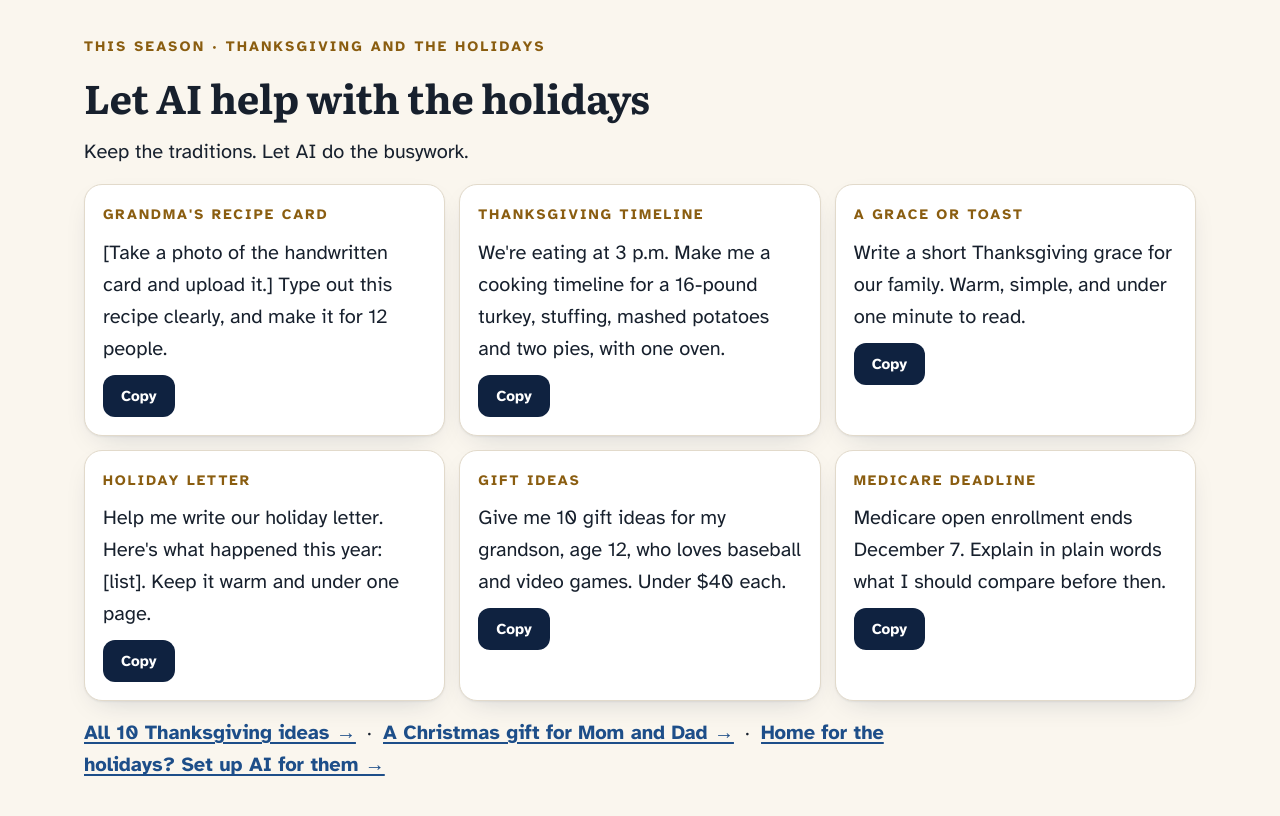
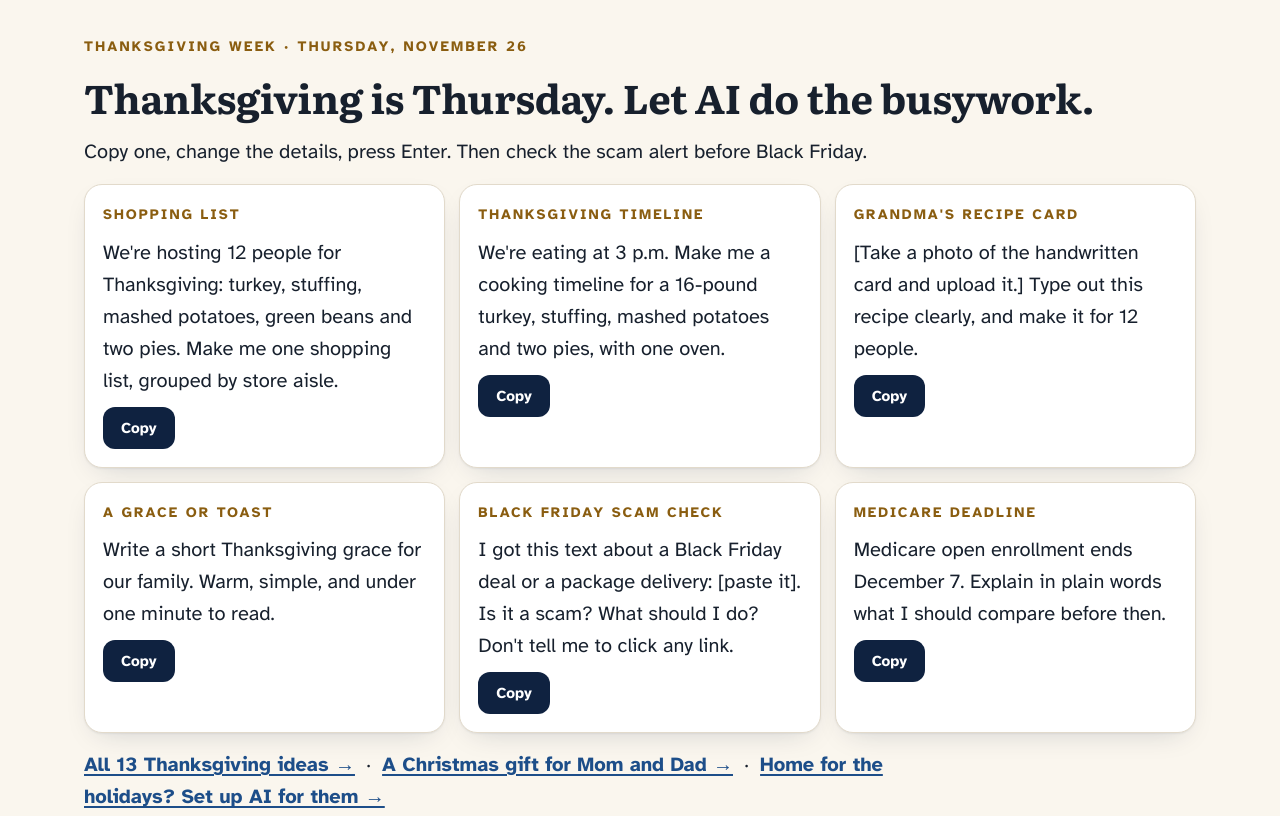
Before and after one commit to glennextchapters27-lgtm/boomersaipassage, a plain HTML site: page index.html in a window 1280 px wide. Shown: the part 2400-3216 px from the top of the page. Drawn offline with Linux system fonts and the light colour scheme.

Commit message:
Thanksgiving week refresh: shopping list, thaw timing, Black Friday scam check
Co-Authored-By: Claude Opus 5.5 <noreply@anthropic.com>
Claude-Session: https://claude.ai/code/session_011JXCBzAsmPDjzGT5s4E8pz

```diff
--- a/index.html
+++ b/index.html
@@ -398,7 +398,7 @@ p.cost,.cost,.say b,p.fine,.fine{font-size:1rem}
   <h2 id="season-h"></h2>
   <p id="seasonIntro"></p>
   <div class="starters" id="seasonList"></div>
-  <p><a href="/thanksgiving/">All 10 Thanksgiving ideas →</a> &nbsp;·&nbsp; <a href="/gift/">A Christmas gift for Mom and Dad →</a> &nbsp;·&nbsp; <a href="/set-up-ai-for-parents/">Home for the holidays? Set up AI for them →</a></p>
+  <p><a href="/thanksgiving/">All 13 Thanksgiving ideas →</a> &nbsp;·&nbsp; <a href="/gift/">A Christmas gift for Mom and Dad →</a> &nbsp;·&nbsp; <a href="/set-up-ai-for-parents/">Home for the holidays? Set up AI for them →</a></p>
 </section>
 </div></div>
 
@@ -749,15 +749,15 @@ function renderPicks(id, list){
     return `<article class="pick"><span class="badge">${b}</span><h4>${t.name}</h4><p>${w}</p>${rateHTML(k)}<p class="cost">${t.cost}</p><a href="${t.url}" target="_blank" rel="noopener">Open ${t.name}</a></article>`; }).join("");
 }
 const SEASON = {
- tag:"This season · Thanksgiving and the holidays",
- title:"Let AI help with the holidays",
- intro:"Keep the traditions. Let AI do the busywork.",
+ tag:"Thanksgiving week · Thursday, November 26",
+ title:"Thanksgiving is Thursday. Let AI do the busywork.",
+ intro:"Copy one, change the details, press Enter. Then check the scam alert before Black Friday.",
  items:[
+  ["Shopping list","We're hosting 12 people for Thanksgiving: turkey, stuffing, mashed potatoes, green beans and two pies. Make me one shopping list, grouped by store aisle."],
+  ["Thanksgiving timeline","We're eating at 3 p.m. Make me a cooking timeline for a 16-pound turkey, stuffing, mashed potatoes and two pies, with one oven."],
   ["Grandma's recipe card","[Take a photo of the handwritten card and upload it.] Type out this recipe clearly, and make it for 12 people."],
-  ["Thanksgiving timeline","We're eating at 3 p.m. Make me a cooking timeline for a 16-pound turkey, stuffing, mashed potatoes and two pies, with one oven."],
   ["A grace or toast","Write a short Thanksgiving grace for our family. Warm, simple, and under one minute to read."],
-  ["Holiday letter","Help me write our holiday letter. Here's what happened this year: [list]. Keep it warm and under one page."],
-  ["Gift ideas","Give me 10 gift ideas for my grandson, age 12, who loves baseball and video games. Under $40 each."],
+  ["Black Friday scam check","I got this text about a Black Friday deal or a package delivery: [paste it]. Is it a scam? What should I do? Don't tell me to click any link."],
   ["Medicare deadline","Medicare open enrollment ends December 7. Explain in plain words what I should compare before then."]
  ]
 };
```
Also changed, not shown: agents/index.html (+6 -6 lines), news/index.html (+6 -6 lines), picks/index.html (+6 -6 lines), start/index.html (+6 -6 lines), thanksgiving/index.html (+9 -5 lines), .tools/app.html, .tools/guides.js.
